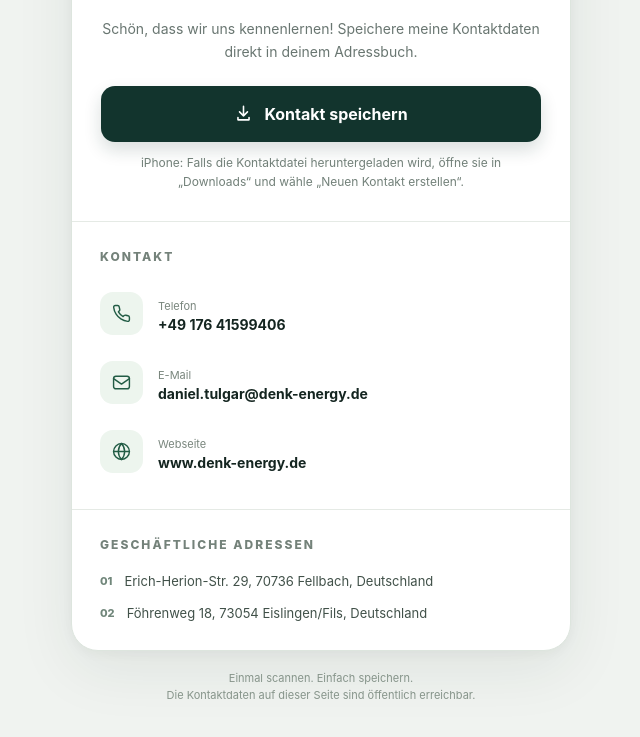
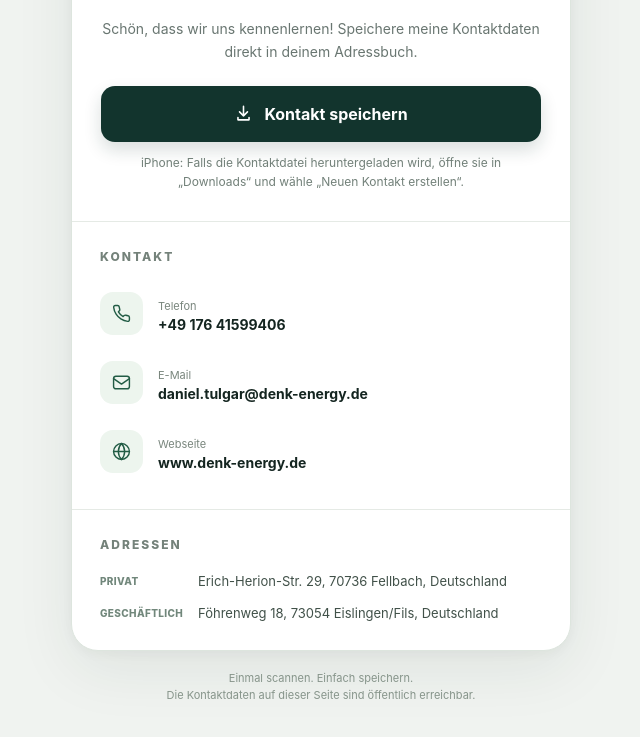
Before and after one commit to danieltulgar/NFC-Visitenkarte, a plain HTML site: page index.html in a window 1280 px wide. Shown: the part 385-1122 px from the top of the page, without its empty margins (319-959 px from the left). Drawn offline with Linux system fonts and the light colour scheme.

Commit message:
Add files via upload

```diff
--- a/index.html
+++ b/index.html
@@ -47,7 +47,7 @@
     .detail-value {font-size:14px;font-weight:650;overflow-wrap:anywhere;line-height:1.38}
     .location {display:flex;gap:12px;align-items:start;font-size:13px;line-height:1.55;color:#415149}
     .location + .location {margin-top:12px}
-    .location-nr {font-size:11px;color:#71877b;font-weight:800; padding-top:2px}
+    .location-nr {font-size:10px;color:#71877b;font-weight:800; padding-top:3px; flex:0 0 86px; letter-spacing:.035em; text-transform:uppercase}
     .outside {font-size:11px; color:#86948a; text-align:center; margin:19px auto 0;line-height:1.5;max-width:380px}
     @media (min-width:600px) {body {display:flex;align-items:center;justify-content:center;padding:48px 24px}.shell{width:100%}}
     @media (prefers-reduced-motion:reduce) {.save{transition:none}}
@@ -83,9 +83,10 @@
           <span class="detail-meta"><span class="detail-label">Webseite</span><br><span class="detail-value">www.denk-energy.de</span></span>
         </a>
       </section>
-      <section class="section" aria-label="Geschäftliche Adressen">
-        <h2 class="section-title">Geschäftliche Adressen</h2>
-        <div class="location"><span class="location-nr">01</span><div>Erich-Herion-Str. 29, 70736 Fellbach, Deutschland</div></div><div class="location"><span class="location-nr">02</span><div>Föhrenweg 18, 73054 Eislingen/Fils, Deutschland</div></div>
+      <section class="section" aria-label="Adressen">
+        <h2 class="section-title">Adressen</h2>
+        <div class="location"><span class="location-nr">Privat</span><div>Erich-Herion-Str. 29, 70736 Fellbach, Deutschland</div></div>
+<div class="location"><span class="location-nr">Geschäftlich</span><div>Föhrenweg 18, 73054 Eislingen/Fils, Deutschland</div></div>
       </section>
     </article>
     <p class="outside">Einmal scannen. Einfach speichern.<br>Die Kontaktdaten auf dieser Seite sind öffentlich erreichbar.</p>
```
Also changed, not shown: profilbild.jpg, 1 other file.
